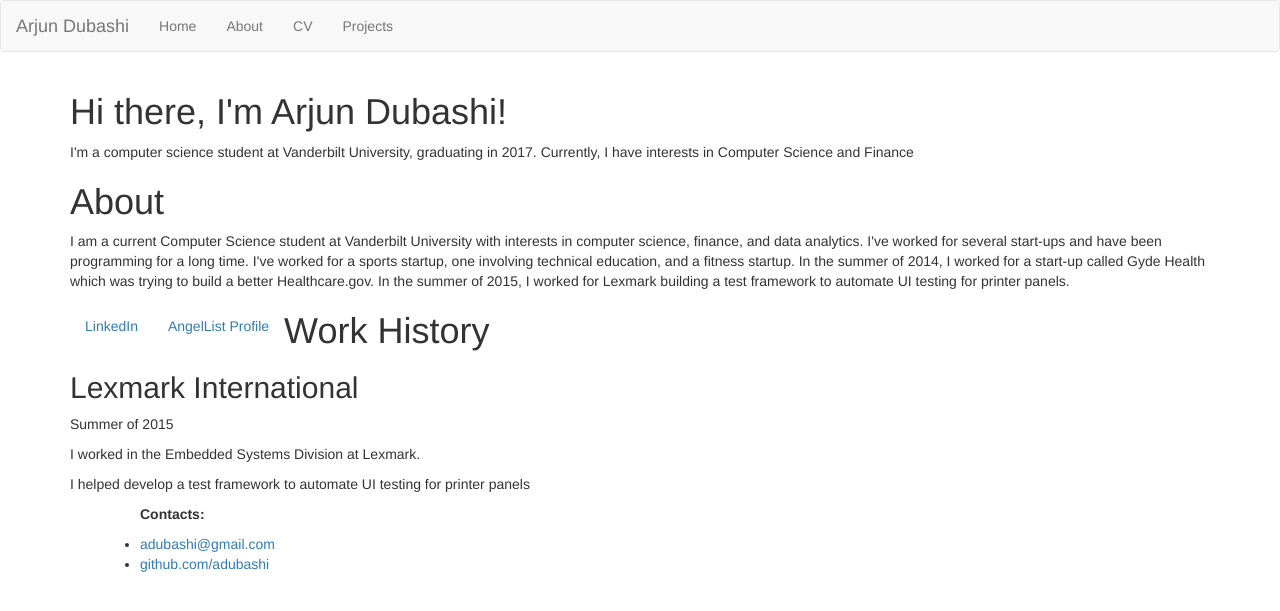
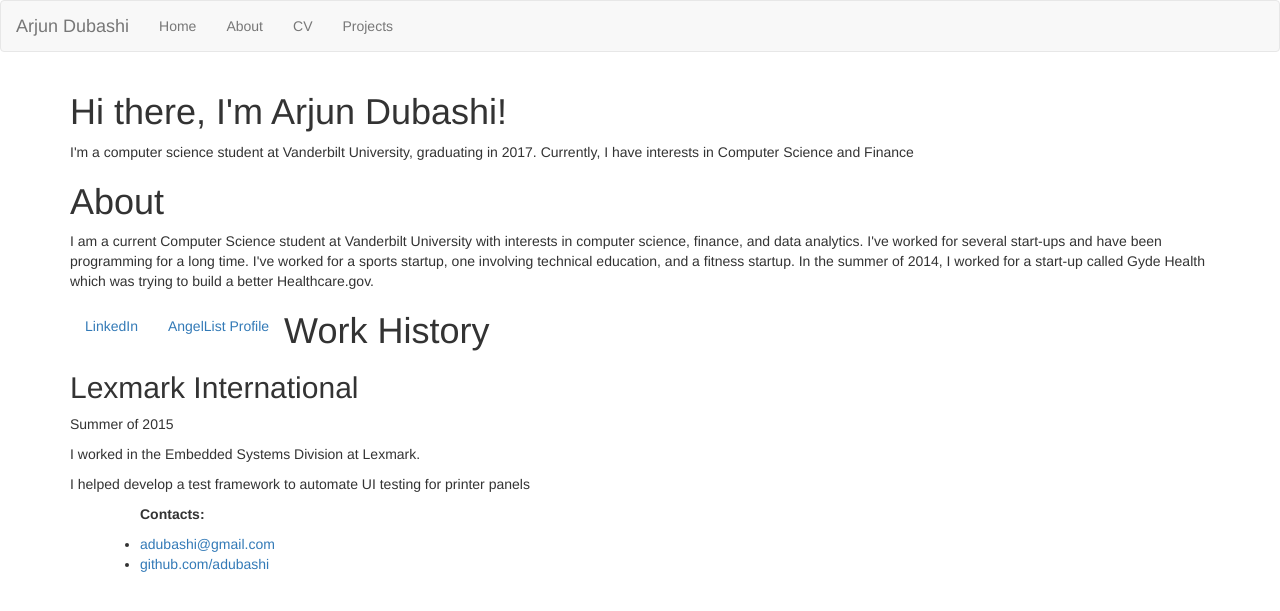
Before and after one commit to adubashi/adubashi.github.io, a Jekyll site: the page built from index.html, in a window 1280 px wide. Shown: the top 611 px of the page. Built offline with Jekyll 4.4.1, drawn with Linux system fonts in a browser that asks for light colours.

Commit message:
Update index.html

```diff
--- a/index.html
+++ b/index.html
@@ -13,7 +13,6 @@ title: Arjun Dubashi
 			<p>I am a current Computer Science student at Vanderbilt University with interests in computer science, finance, and data analytics.
 			I've worked for several start-ups and have been programming for a long time. I've worked for a sports startup, one involving technical education, and a fitness startup.
 			In the summer of 2014, I worked for a start-up called Gyde Health which was trying to build a better Healthcare.gov.
-			In the summer of 2015, I worked for Lexmark building a test framework to automate UI testing for printer panels.
 			</p>
 
 			<ul class="nav navbar-nav">
```
